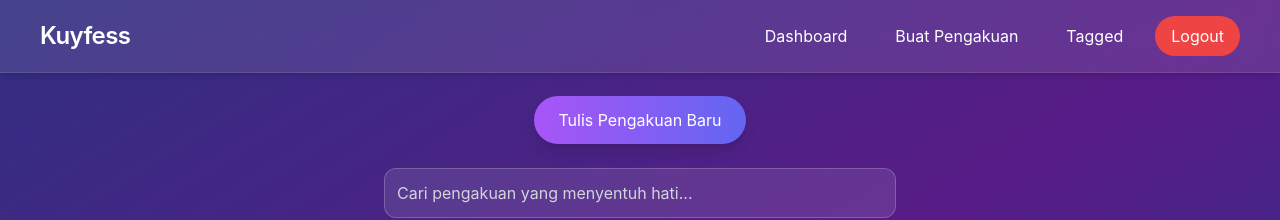
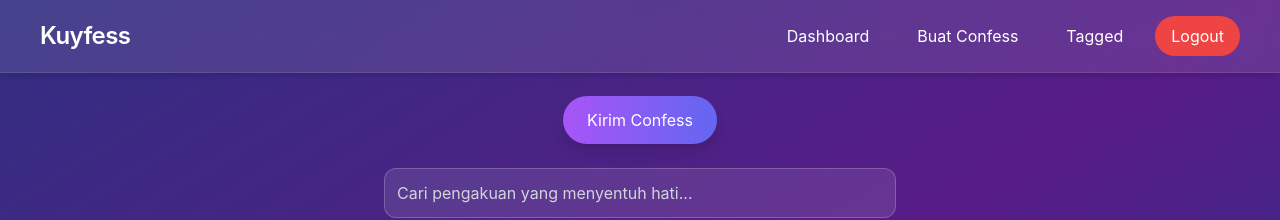
Before and after one commit to aditjansq/Website-Anonymous-Confession-Angular, an Angular app: page /dashboard in a window 1280 px wide. Shown: the top 220 px of the page. Built offline with nearby package versions, Linux system fonts and the light colour scheme; no server answers.

Commit message:
update konten

```diff
--- a/src/app/dashboard/dashboard.component.html
+++ b/src/app/dashboard/dashboard.component.html
@@ -7,7 +7,7 @@
       <!-- Menu Desktop -->
       <div class="hidden md:flex space-x-4">
         <a [routerLink]="['/dashboard']" class="text-white hover:text-purple-300 px-4 py-2 rounded-lg transition duration-200" routerLinkActive="text-purple-300">Dashboard</a>
-        <a [routerLink]="['/submit']" class="text-white hover:text-purple-300 px-4 py-2 rounded-lg transition duration-200" routerLinkActive="text-purple-300">Buat Pengakuan</a>
+        <a [routerLink]="['/submit']" class="text-white hover:text-purple-300 px-4 py-2 rounded-lg transition duration-200" routerLinkActive="text-purple-300">Buat Confess</a>
         <a [routerLink]="['/tagged']" class="text-white hover:text-purple-300 px-4 py-2 rounded-lg transition duration-200" routerLinkActive="text-purple-300">Tagged</a>
         <button class="bg-red-500 text-white px-4 py-2 rounded-full hover:bg-red-600 transition" (click)="openLogoutModal()">Logout</button>
       </div>
@@ -34,7 +34,7 @@
   <!-- Konten -->
   <div class="flex-grow pt-24 p-6">
     <div class="flex justify-center mb-6">
-      <a [routerLink]="['/submit']" class="bg-gradient-to-r from-purple-500 to-indigo-500 text-white px-6 py-3 rounded-full shadow-lg hover:shadow-2xl transition">Tulis Pengakuan Baru</a>
+      <a [routerLink]="['/submit']" class="bg-gradient-to-r from-purple-500 to-indigo-500 text-white px-6 py-3 rounded-full shadow-lg hover:shadow-2xl transition">Kirim Confess</a>
     </div>
 
     <!-- Search -->
--- a/src/app/dashboard/dashboard.component.ts
+++ b/src/app/dashboard/dashboard.component.ts
@@ -41,7 +41,7 @@ export class DashboardComponent implements OnInit {
   loadConfesses(): void {
     this.confessService.getAllConfesses().subscribe(
       (confesses) => {
-        console.log('Data yang diterima dari backend:', confesses);
+        // console.log('Data yang diterima dari backend:', confesses);
         this.confesses = confesses.sort(
           (a, b) => new Date(b.createdAt).getTime() - new Date(a.createdAt).getTime()
         );
--- a/src/app/submit/submit.component.html
+++ b/src/app/submit/submit.component.html
@@ -5,7 +5,7 @@
     (ngSubmit)="onSubmit()"
     class="w-full max-w-lg bg-white/10 backdrop-blur-xl p-8 rounded-2xl shadow-2xl border border-white/20 space-y-6 text-white"
   >
-    <h2 class="text-3xl font-semibold text-center">Tulis Pengakuan</h2>
+    <h2 class="text-3xl font-semibold text-center">Tulis Pesan</h2>
     <p class="text-sm text-center text-gray-300">Ungkapkan kata yang sulit terucap, dengan cara yang aman.</p>
 
     <!-- Receiver Input -->
--- a/src/app/view-confess/view-confess.component.html
+++ b/src/app/view-confess/view-confess.component.html
@@ -10,7 +10,7 @@
 
     <!-- Header -->
     <div class="text-center space-y-2">
-      <h1 class="text-4xl font-semibold tracking-tight">💌 Sebuah Pengakuan</h1>
+      <h1 class="text-4xl font-semibold tracking-tight">💌 Sebuah Pesan</h1>
       <p class="text-sm text-gray-300 italic">Kadang, yang tak terucap… dititipkan lewat kata.</p>
     </div>
 
```
